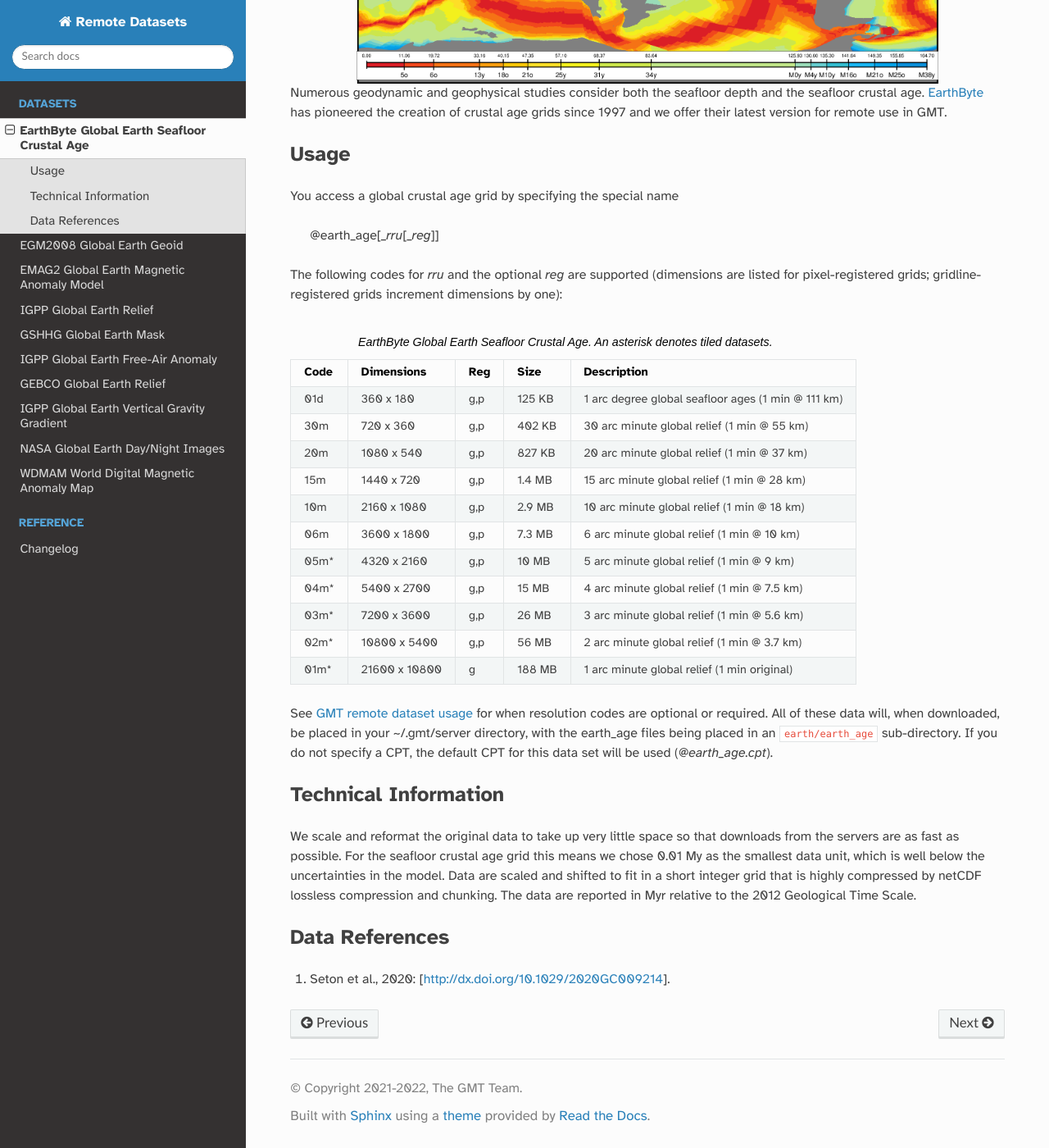
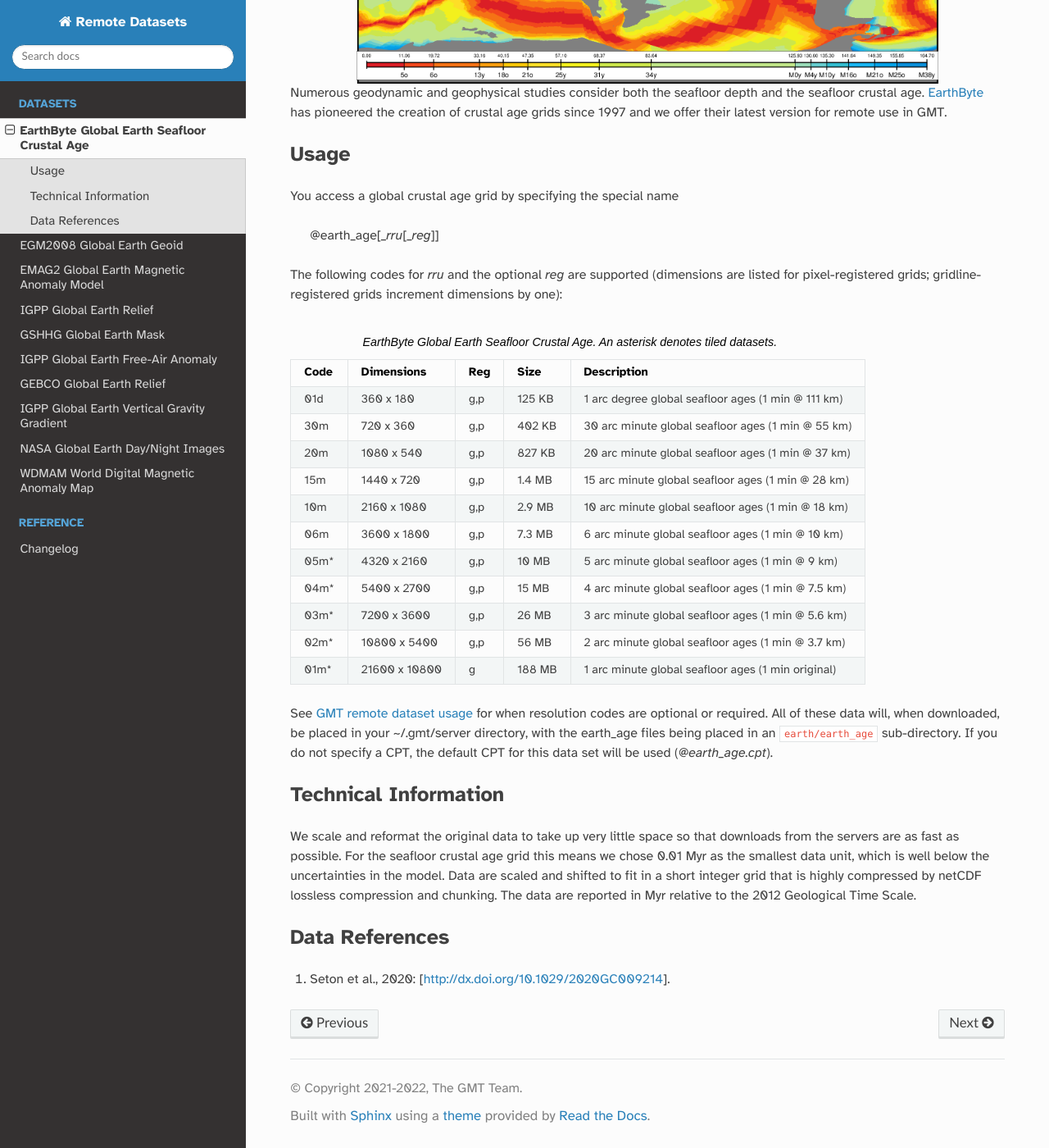
Before and after one commit to GenericMappingTools/remote-datasets, a Sphinx documentation site: the page built from docs/earth-age.rst, in a window 1280 px wide and 1400 px high, scrolled down 478 px. Shown: the whole window at 82% size. Built offline with Sphinx 7.4.7 and the Read the Docs theme 2.0.0, drawn with Linux system fonts in a browser that asks for light colours.

Commit message:
Fix the description of earth-age dataset

```diff
--- a/docs/earth-age.rst
+++ b/docs/earth-age.rst
@@ -31,16 +31,16 @@ for pixel-registered grids; gridline-registered grids increment dimensions by on
   Code Dimensions        Reg Size     Description
   ==== ================= === =======  ==================================================
   01d       360 x    180 g,p  125 KB  1 arc degree global seafloor ages (1 min @ 111 km)
-  30m       720 x    360 g,p  402 KB  30 arc minute global relief (1 min @ 55 km)
-  20m      1080 x    540 g,p  827 KB  20 arc minute global relief (1 min @ 37 km)
-  15m      1440 x    720 g,p  1.4 MB  15 arc minute global relief (1 min @ 28 km)
-  10m      2160 x   1080 g,p  2.9 MB  10 arc minute global relief (1 min @ 18 km)
-  06m      3600 x   1800 g,p  7.3 MB  6 arc minute global relief (1 min @ 10 km)
-  05m*     4320 x   2160 g,p   10 MB  5 arc minute global relief (1 min @ 9 km)
-  04m*     5400 x   2700 g,p   15 MB  4 arc minute global relief (1 min @ 7.5 km)
-  03m*     7200 x   3600 g,p   26 MB  3 arc minute global relief (1 min @ 5.6 km)
-  02m*    10800 x   5400 g,p   56 MB  2 arc minute global relief (1 min @ 3.7 km)
-  01m*    21600 x  10800 g    188 MB  1 arc minute global relief (1 min original)
+  30m       720 x    360 g,p  402 KB  30 arc minute global seafloor ages (1 min @ 55 km)
+  20m      1080 x    540 g,p  827 KB  20 arc minute global seafloor ages (1 min @ 37 km)
+  15m      1440 x    720 g,p  1.4 MB  15 arc minute global seafloor ages (1 min @ 28 km)
+  10m      2160 x   1080 g,p  2.9 MB  10 arc minute global seafloor ages (1 min @ 18 km)
+  06m      3600 x   1800 g,p  7.3 MB  6 arc minute global seafloor ages (1 min @ 10 km)
+  05m*     4320 x   2160 g,p   10 MB  5 arc minute global seafloor ages (1 min @ 9 km)
+  04m*     5400 x   2700 g,p   15 MB  4 arc minute global seafloor ages (1 min @ 7.5 km)
+  03m*     7200 x   3600 g,p   26 MB  3 arc minute global seafloor ages (1 min @ 5.6 km)
+  02m*    10800 x   5400 g,p   56 MB  2 arc minute global seafloor ages (1 min @ 3.7 km)
+  01m*    21600 x  10800 g    188 MB  1 arc minute global seafloor ages (1 min original)
   ==== ================= === =======  ==================================================
 
 See :gmt-docs:`GMT remote dataset usage <datasets/remote-data.html#usage>` for when resolution codes are optional or required.
@@ -53,7 +53,7 @@ Technical Information
 
 We scale and reformat the original data to take up very little space so that downloads
 from the servers are as fast as possible.  For the seafloor crustal age grid this means
-we chose 0.01 My as the smallest data unit, which is well below the uncertainties in the
+we chose 0.01 Myr as the smallest data unit, which is well below the uncertainties in the
 model.  Data are scaled and shifted to fit in a short integer grid that is highly compressed
 by netCDF lossless compression and chunking.  The data are reported in Myr relative
 to the 2012 Geological Time Scale.
```
